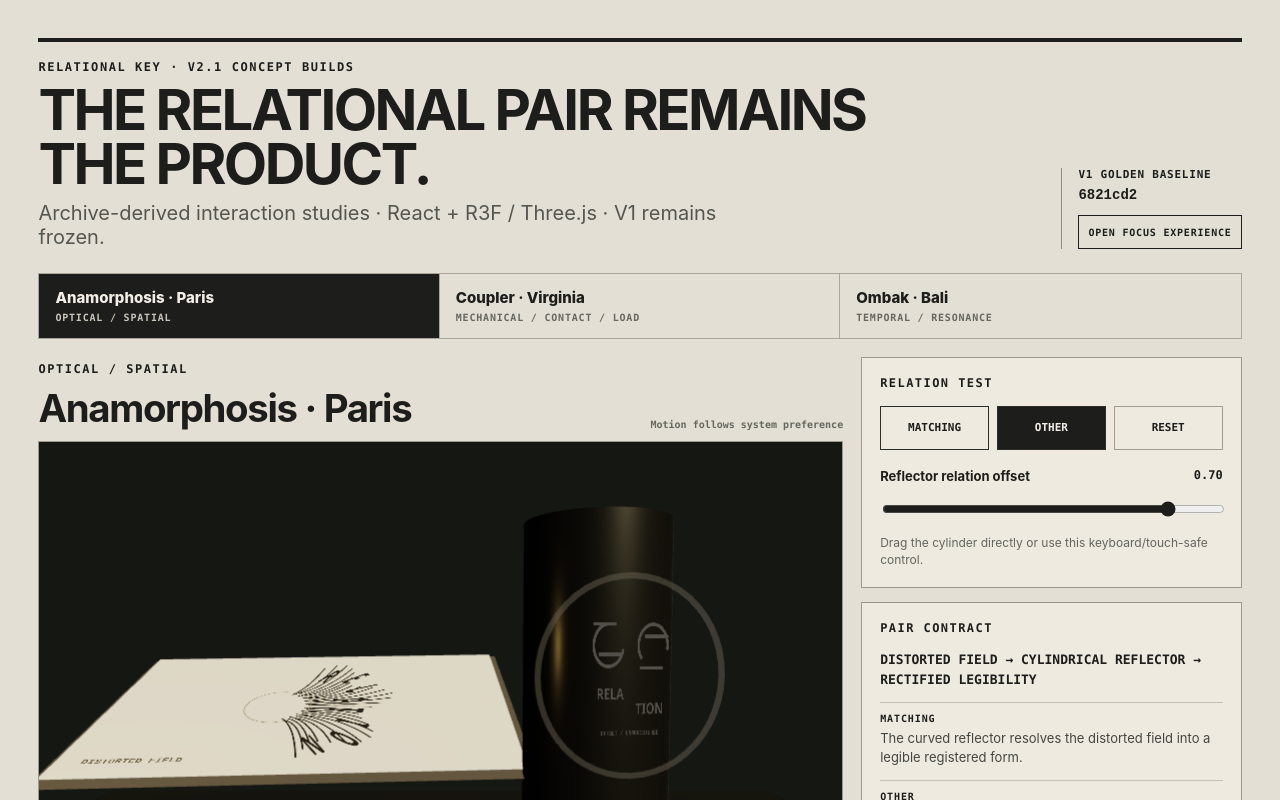
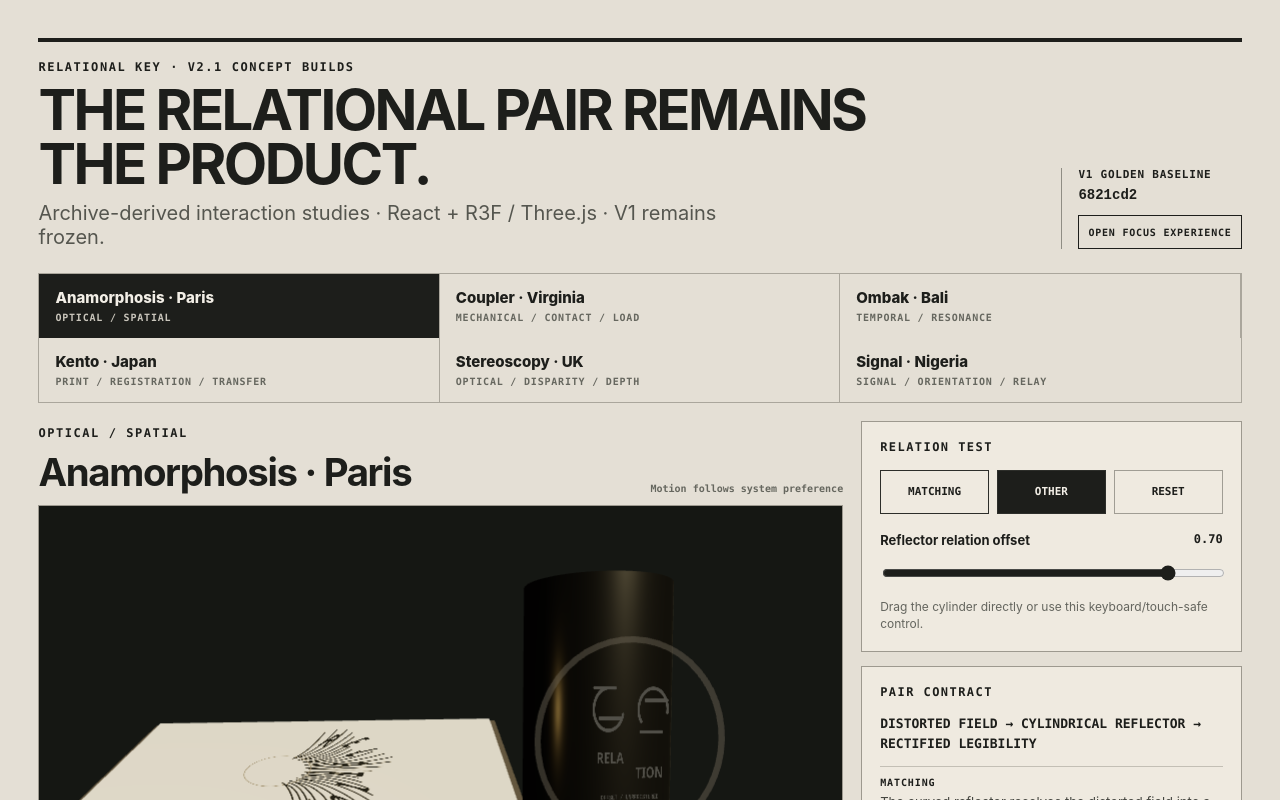
Before and after one commit to Faadil1/relational-key-three-poc, a React (Vite) app in the folder v2-app/: page / in a window 1280 px wide. Shown: the top 800 px of the page. Built offline with nearby package versions, Linux system fonts and the light colour scheme.

Commit message:
feat(v2.3): register Wave 001 family contracts

```diff
--- a/v2-app/src/pilots.js
+++ b/v2-app/src/pilots.js
@@ -47,6 +47,54 @@ export const pilots = [
     archiveBoundary:
       'Uses synthetic tones to model documented paired-tuning / ombak mechanics. No archive recording is reproduced and no universal Bali-wide beat rate is claimed.',
   },
+  {
+    id: 'kento-japan',
+    label: 'Kento · Japan',
+    className: 'PRINT / REGISTRATION / TRANSFER',
+    law: 'WOODBLOCK KENTŌ → REGISTRATION / PRESS → RECEIVING SHEET TRANSFER',
+    pairMembers: {
+      a: 'WOODBLOCK / KENTŌ',
+      relation: 'REGISTRATION + PRESS',
+      b: 'RECEIVING SHEET',
+    },
+    matching: 'The block-side kentō and receiving sheet agree before pressure transfers the procedural layer.',
+    other: 'Both cards remain valid, but pressure transfers the layer off-register.',
+    memorable: 'The cards separate after pressure and the receiving sheet reveals whether the pair truly registered.',
+    archiveBoundary:
+      'Mechanism is grounded in institutional descriptions of kentō registration. Geometry and transferred marks are procedural; no specific historical artwork is reproduced.',
+  },
+  {
+    id: 'stereoscopy-uk',
+    label: 'Stereoscopy · UK',
+    className: 'OPTICAL / DISPARITY / DEPTH',
+    law: 'LEFT VIEW CARD + RIGHT VIEW CARD → CONTROLLED DISPARITY / FUSION → BINOCULAR DEPTH',
+    pairMembers: {
+      a: 'LEFT VIEW CARD',
+      relation: 'CONTROLLED DISPARITY / FUSION',
+      b: 'RIGHT VIEW CARD',
+    },
+    matching: 'Two purpose-built views retain their difference while the controlled relation supports a stable depth reading.',
+    other: 'Both views remain valid but their disparity refuses the intended fusion.',
+    memorable: 'A spatial reading exists only because two flat view cards relate correctly.',
+    archiveBoundary:
+      'Uses purpose-built neutral views to model documented stereoscopic card/viewer mechanics. No historical view is required for the experience and stereopsis is not required for comprehension.',
+  },
+  {
+    id: 'signal-nigeria',
+    label: 'Signal · Nigeria',
+    className: 'SIGNAL / ORIENTATION / RELAY',
+    law: 'LANLATE UPLINK CARD → SATELLITE RELAY PATH → REMOTE RECEIVE CARD',
+    pairMembers: {
+      a: 'LANLATE UPLINK CARD',
+      relation: 'SATELLITE RELAY PATH',
+      b: 'REMOTE RECEIVE CARD',
+    },
+    matching: 'The uplink orientation establishes a continuous relay path and the receiving card visibly responds.',
+    other: 'Both signal cards remain valid, but the relay breaks before the receiving response can register.',
+    memorable: 'A carried signal becomes visible only as a path that leaves one card and arrives inside the other.',
+    archiveBoundary:
+      'Procedural abstraction informed by documented Nigerian satellite-earth-station and telecommunications history; not a certified reconstruction of Lanlate geometry, frequencies, routing or equipment.',
+  },
 ];
 
 export const pilotById = Object.fromEntries(pilots.map((pilot) => [pilot.id, pilot]));
```
